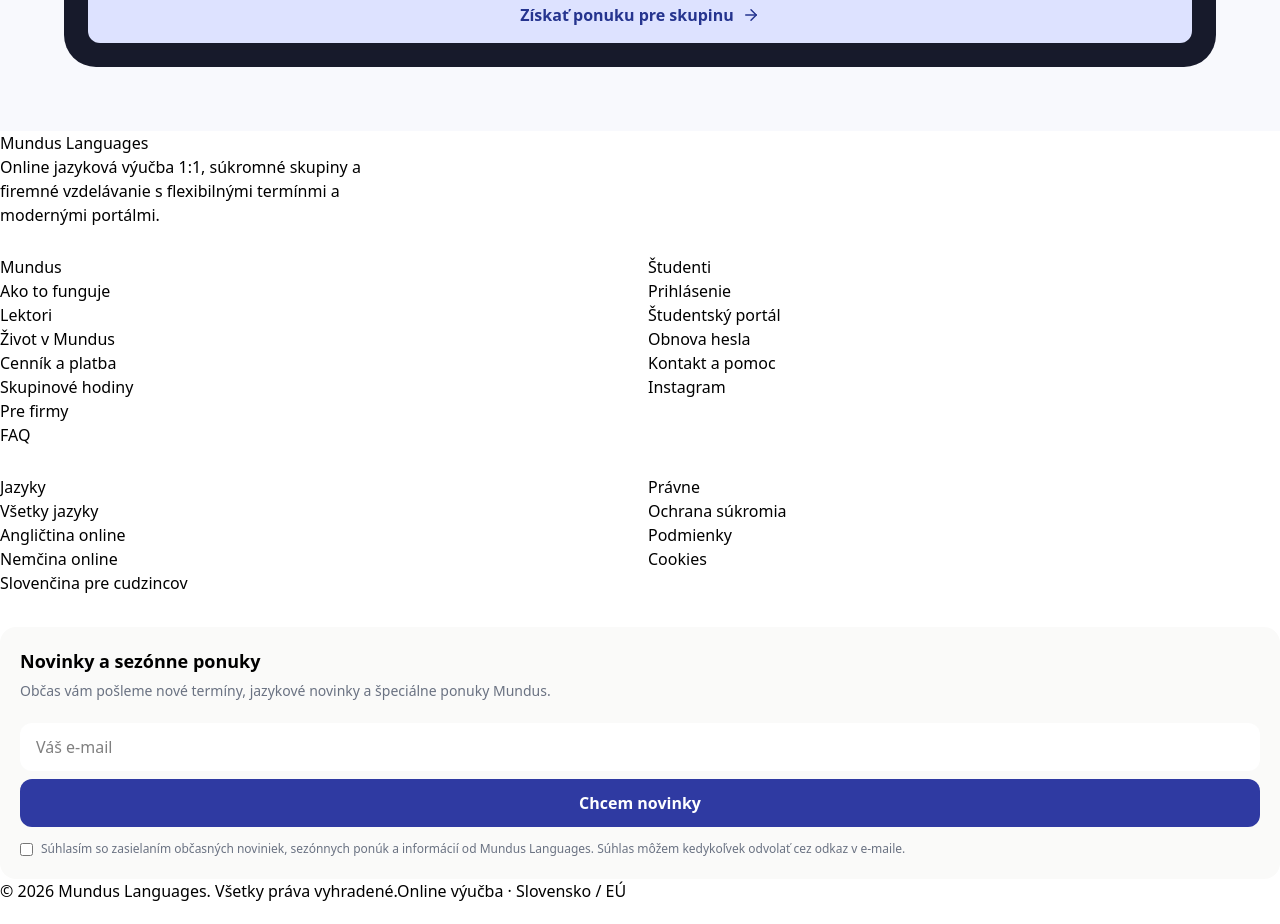
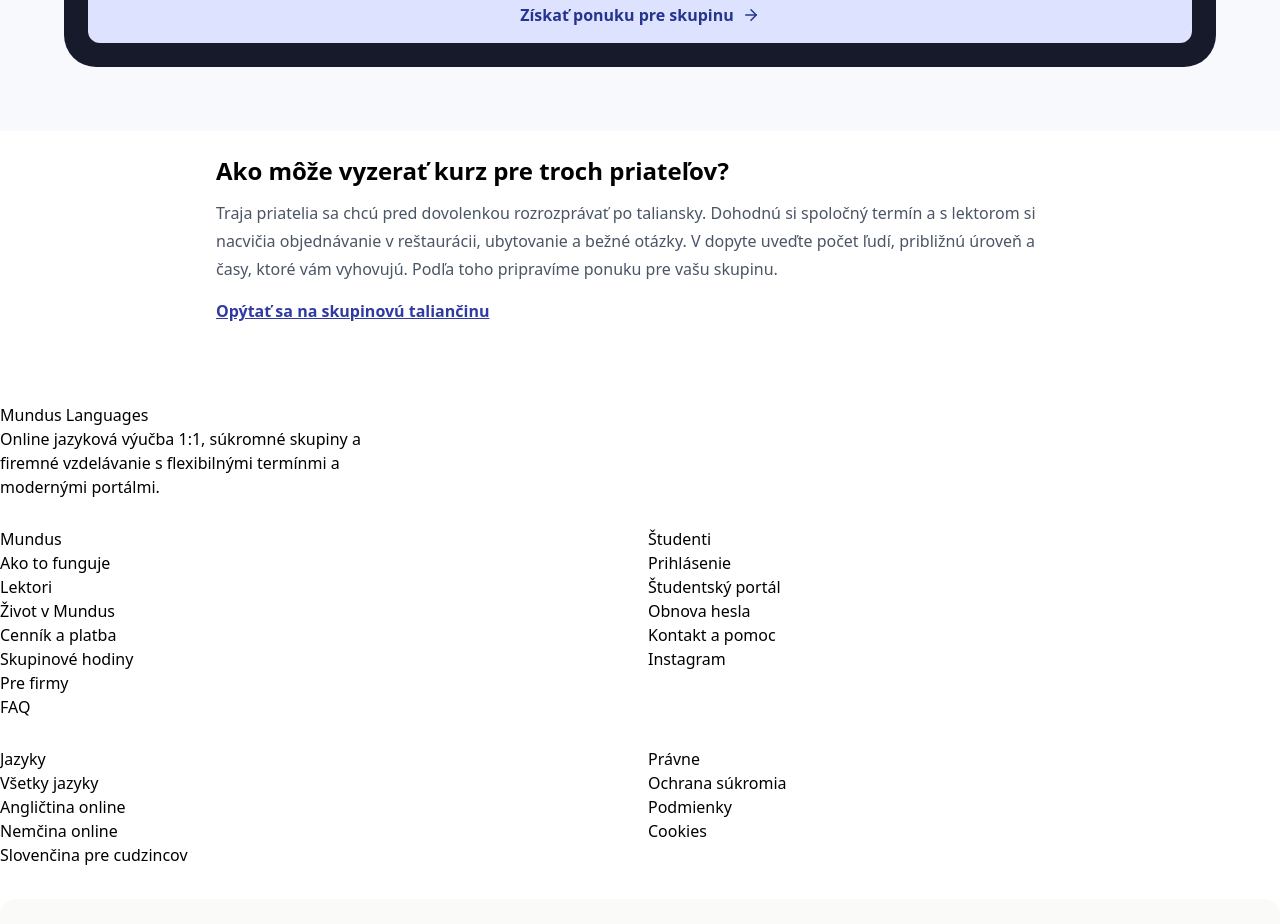
Before and after one commit to 505hits/mundus, a Next.js app: page /group-lessons in a window 1280 px wide. Shown: the part 3025-3949 px from the top of the page. Before the commit the page ends 3928 px from the top, so only its background shows below. Built offline with nearby package versions, Linux system fonts and the light colour scheme; no server answers.

Commit message:
Show how private lessons for friends work

```diff
--- a/src/app/group-lessons/page.tsx
+++ b/src/app/group-lessons/page.tsx
@@ -70,5 +70,13 @@ export default async function GroupLessonsPage(){
      <div><p className="text-xs font-bold uppercase tracking-[.16em] text-[#C7D2FE]">{sk?"Cena na mieru":"Custom quote"}</p><h2 className="mt-3 text-3xl font-semibold tracking-tight !text-white sm:text-4xl">{sk?"Vaša skupina. Jedna cenová ponuka.":"Your group. One tailored quote."}</h2><p className="mt-4 max-w-2xl leading-7 text-[#D8DBE8]">{sk?"Cena závisí od počtu ľudí, dĺžky a frekvencie hodín. Pošlite nám pár detailov a navrhneme vhodné riešenie bez záväzkov.":"Pricing depends on group size, lesson length and frequency. Send us a few details for a no-obligation proposal."}</p></div>
      <Link href={`/${language}/contact?type=group`} className="inline-flex min-h-14 items-center justify-center gap-2 rounded-xl bg-[#DDE2FF] px-5 font-bold text-[#25348F] hover:bg-white">{sk?"Získať ponuku pre skupinu":"Get a group quote"}<ArrowRight size={18}/></Link>
    </div>
-  </div></section><Footer/></main>;
+  </div></section>
+  <section className="bg-white px-5 pb-14">
+    <div className="mx-auto max-w-4xl rounded-2xl border border-[#DFE2EF] p-6 sm:p-8">
+      <h2 className="text-2xl font-semibold">{sk ? "Ako môže vyzerať kurz pre troch priateľov?" : "What could lessons for three friends look like?"}</h2>
+      <p className="mt-3 leading-7 text-gray-600">{sk ? "Traja priatelia sa chcú pred dovolenkou rozrozprávať po taliansky. Dohodnú si spoločný termín a s lektorom si nacvičia objednávanie v reštaurácii, ubytovanie a bežné otázky. V dopyte uveďte počet ľudí, približnú úroveň a časy, ktoré vám vyhovujú. Podľa toho pripravíme ponuku pre vašu skupinu." : "Three friends want to speak Italian before a holiday. They choose a time together and practise ordering in a restaurant, checking in, and asking everyday questions with their teacher. Tell us the group size, approximate level, and preferred times so we can prepare a quote for your group."}</p>
+      <Link href={`/${language}/contact?type=group&language=Italian`} className="mt-4 inline-flex font-semibold text-[#2F3AA2] underline">{sk ? "Opýtať sa na skupinovú taliančinu" : "Ask about group Italian lessons"}</Link>
+    </div>
+  </section>
+  <Footer/></main>;
 }
```
